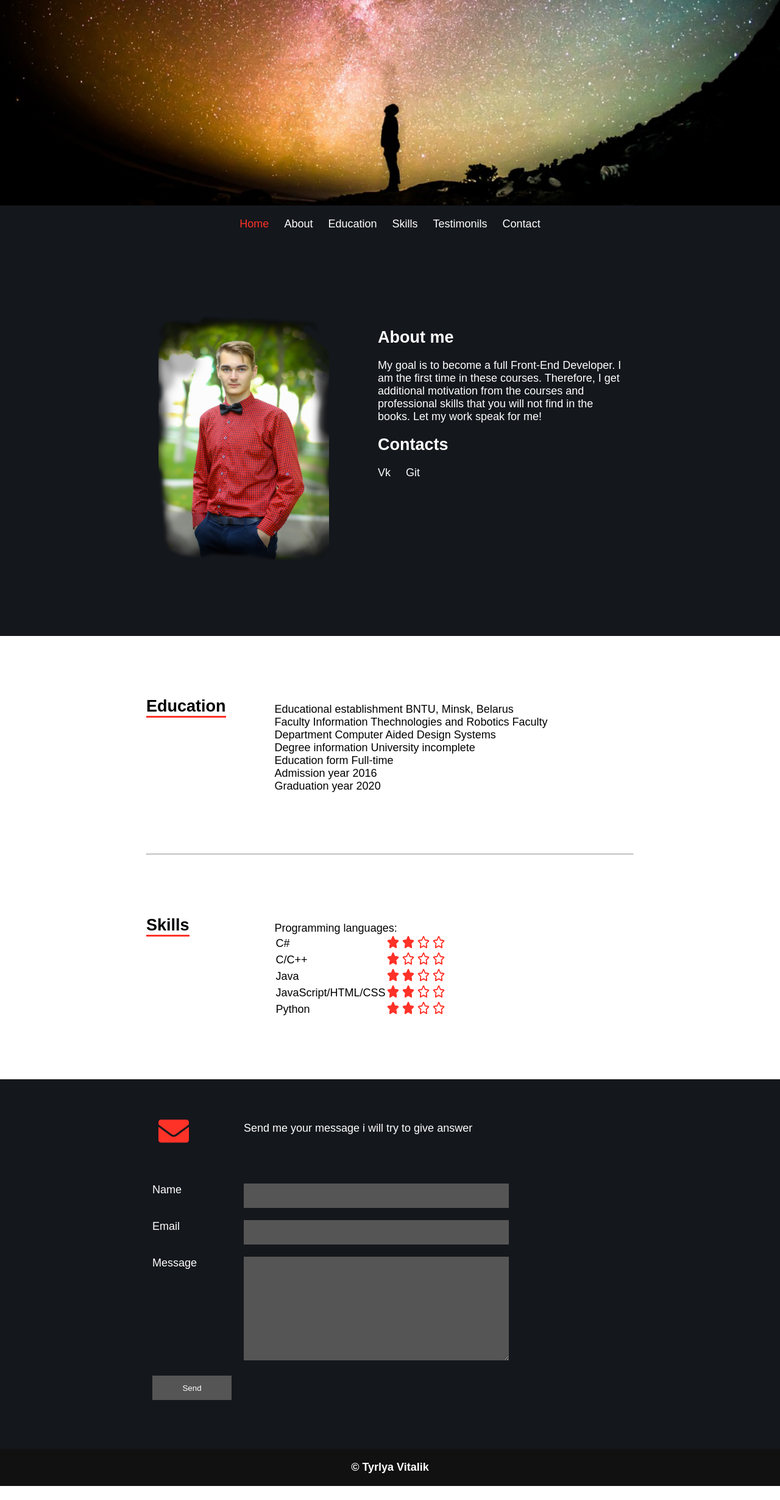
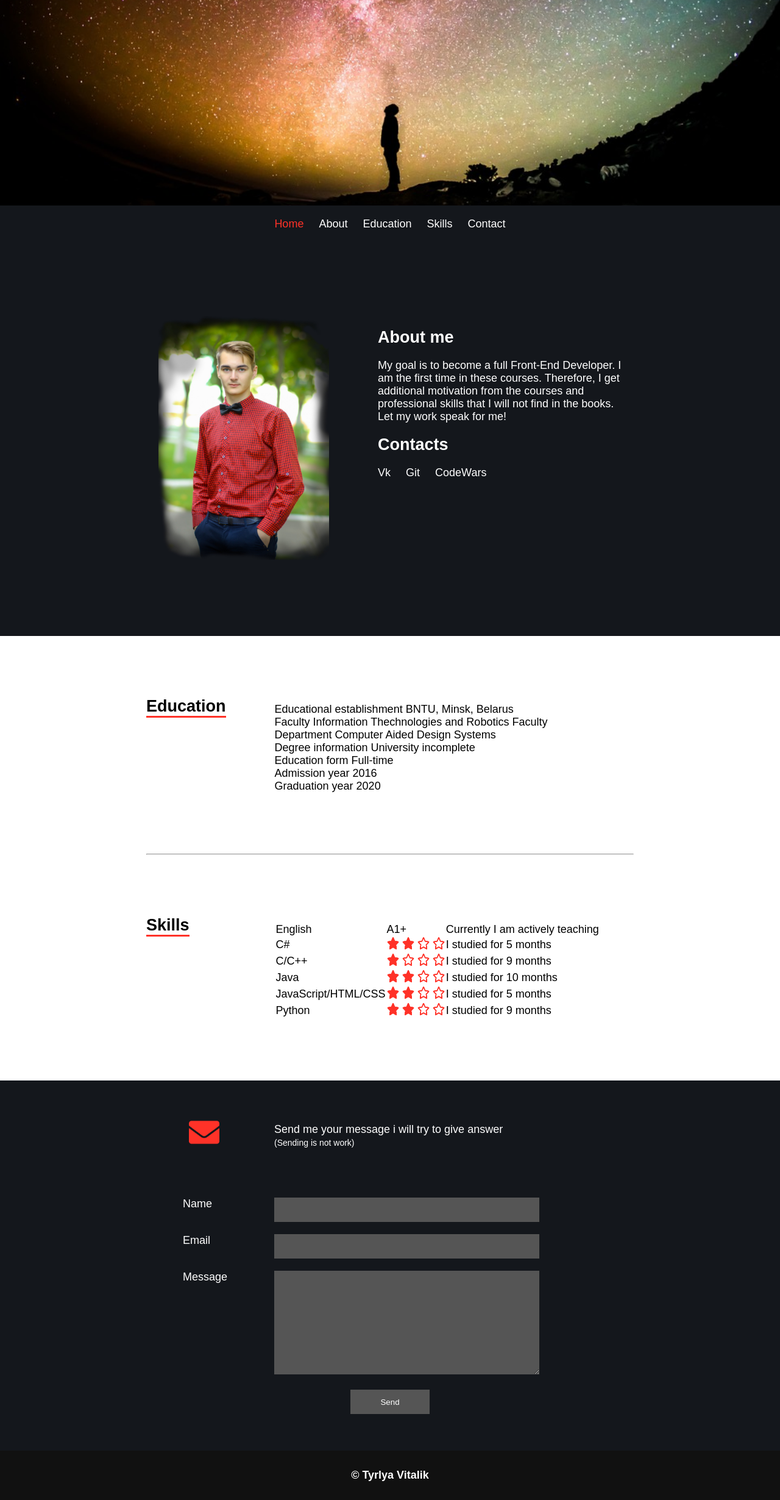
Before and after one commit to TyrlyaVitalik/rsschool-codejam1-cv, a plain HTML site: page index.html in a window 1280 px wide. Shown: the part 334-2794 px from the top of the page at 61% size. Before the commit the page ends 2771 px from the top, so only its background shows below. Drawn offline with Linux system fonts and the light colour scheme; a web font is replaced by a local one.

Commit message:
Add files via upload

```diff
--- a/css/style.css
+++ b/css/style.css
@@ -35,12 +35,15 @@ header {
 nav {
 	text-align: center;
 	padding: 20px 0 20px 20px;
-	/*position: fixed;
-	margin-left: 500px;*/
 }
 
 .navigation {
 	background-color: #14171C;
+}
+
+.navigation a:hover {
+	color: #FF3228;
+	border-bottom: 1px solid #FF3228;
 }
 .active {
 	color: #FF3228;
@@ -104,6 +107,9 @@ nav {
 .git:hover {
 	color: #333;
 }
+.cw:hover {
+	color: #f00;
+}
 
 .education {
 	display: flex;
@@ -139,7 +145,7 @@ caption {
 
 #contact {
 	background-color: #14171C;
-	padding: 60px 0;
+	padding: 60px 0 60px 100px;
 }
 .img {
 	float: left;
@@ -151,6 +157,11 @@ caption {
 .mes {
 	margin-left: 160px;
 	padding-top: 10px;
+}
+
+.error {
+	margin-left: 90px;
+	font-size: 14px;
 }
 
 form {
@@ -194,6 +205,7 @@ textarea {
 
 .button {
 	width: 130px;
+	margin-left: 285px;
 }
 
 .button:hover {
@@ -203,5 +215,5 @@ textarea {
 footer {
 	background-color: #111;
 	text-align: center;
-	padding: 20px 0;
+	padding: 30px 0;
 }
--- a/index.html
+++ b/index.html
@@ -21,7 +21,6 @@
 				<li><a href="#about">about</a></li>
 				<li><a href="#university">education</a></li>
 				<li><a href="#programming">skills</a></li>
-				<li><a href="#">testimonils</a></li>
 				<li><a href="#contact">contact</a></li>
 			</ul>
 		</nav>
@@ -34,11 +33,12 @@
 				</div>
 				<div class="description">
 					<h2 class="top">About me</h2>
-					<p class="top">My goal is to become a full Front-End Developer. I am the first time in these courses. Therefore, I get additional motivation from the courses and professional skills that you will not find in the books. Let my work speak for me!</p>
+					<p class="top">My goal is to become a full Front-End Developer. I am the first time in these courses. Therefore, I get additional motivation from the courses and professional skills that I will not find in the books. Let my work speak for me!</p>
 					<h2 class="top">Contacts</h2>
 					<ul class="sotial top">
 						<li><a href="https://vk.com/id168278361" class="vk">vk</a></li>
 						<li><a href="https://github.com/vitalur" class="git">git</a></li>
+						<li><a href="https://www.codewars.com/users/vitalur" class="cw">codeWars</a></li>
 					</ul>
 				</div>
 			</div>
@@ -71,7 +71,11 @@
 				</div>
 				<div class="text left">
 					<table>
-						<caption>Programming languages:</caption>
+						<tr>
+							<td>English</td>
+							<td>A1+</td>
+							<td>Currently I am actively teaching</td>
+						</tr>
 						<tr>
 							<td>C#</td>
 							<td>
@@ -82,6 +86,7 @@
 									<img src="image/star.png" alt="star" title="Expert">
 								</span>
 							</td>
+							<td>I studied for 5 months</td>
 						</tr>
 						<tr>
 							<td>C/C++</td>
@@ -93,6 +98,7 @@
 									<img src="image/star.png" alt="star" title="Expert">
 								</span>
 							</td>
+							<td>I studied for 9 months</td>
 						</tr>
 						<tr>
 							<td>Java</td>
@@ -104,6 +110,7 @@
 									<img src="image/star.png" alt="star" title="Expert">
 								</span>
 							</td>
+							<td>I studied for 10 months</td>
 						</tr>
 						<tr>
 							<td>JavaScript/HTML/CSS</td>
@@ -115,17 +122,19 @@
 									<img src="image/star.png" alt="star" title="Expert">
 								</span>
 							</td>
+							<td>I studied for 5 months</td>
 						</tr>
 						<tr>
 							<td>Python</td>
 							<td>
 								<span class="star">
-									<img src="image/star-full.png" alt="star">
-									<img src="image/star-full.png" alt="star">
-									<img src="image/star.png" alt="star">
-									<img src="image/star.png" alt="star">
+									<img src="image/star-full.png" alt="star" title="Novice">
+									<img src="image/star-full.png" alt="star" title="Intermediate">
+									<img src="image/star.png" alt="star" title="Advanced">
+									<img src="image/star.png" alt="star" title="Expert">
 								</span>
 							</td>
+							<td>I studied for 9 months</td>
 						</tr>
 					</table>
 				</div>
@@ -136,6 +145,7 @@
 		<div class="container">
 			<img src="image/message.png" alt="message" class="img">
 			<p class="mes">Send me your message i will try to give answer</p>
+			<span class="error">(Sending is not work)</span>
 			<form action="">
 				<div class="range">
 					<label for="name" class="title_mes">Name</label>
@@ -149,9 +159,7 @@
 					<label for="report" class="title_mes">Message</label>
 					<textarea name="" id="report" cols="50" rows="10" maxlength="255"></textarea>
 				</div>
-				<div class="range">
 				<input type="submit" value="Send" class="button">
-				</div>
 			</form>
 		</div>
 	</section >
```
Also changed, not shown: image/arrow-up.svg (added), image/bold.svg (added).
